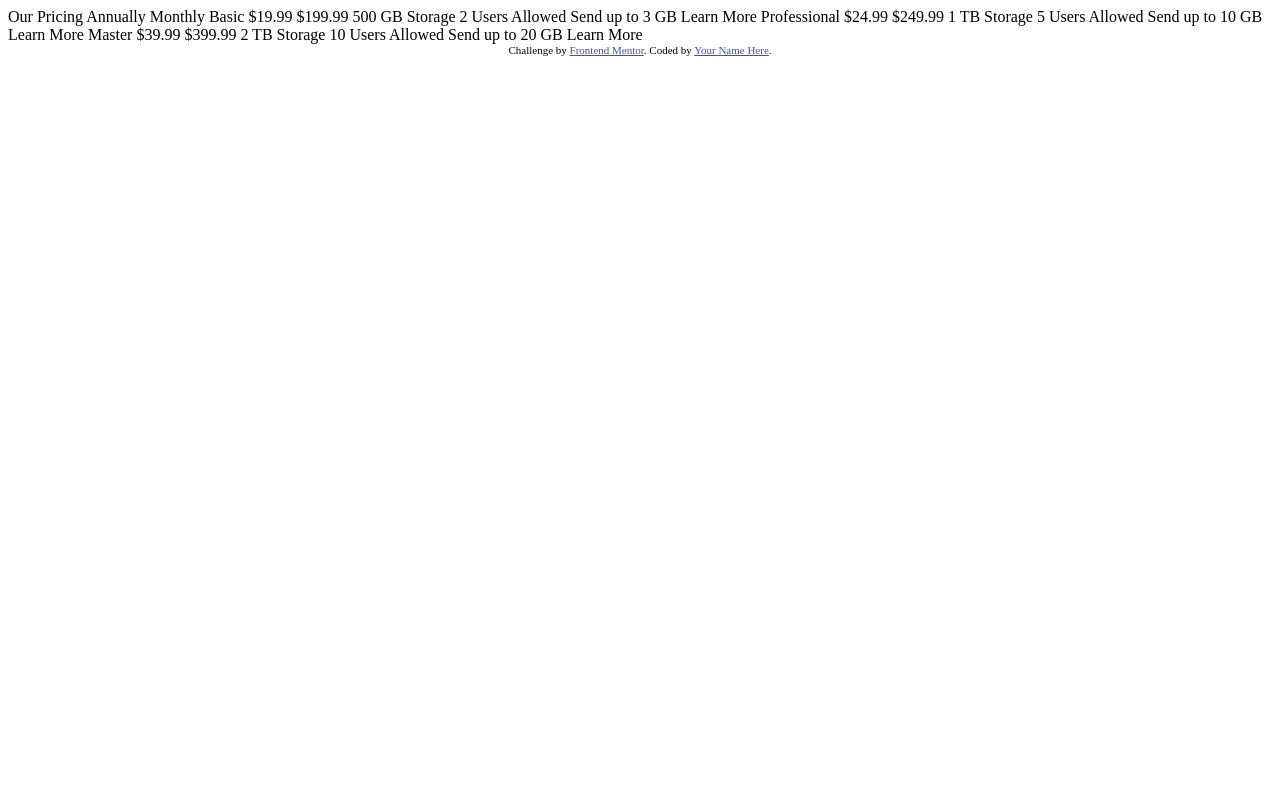
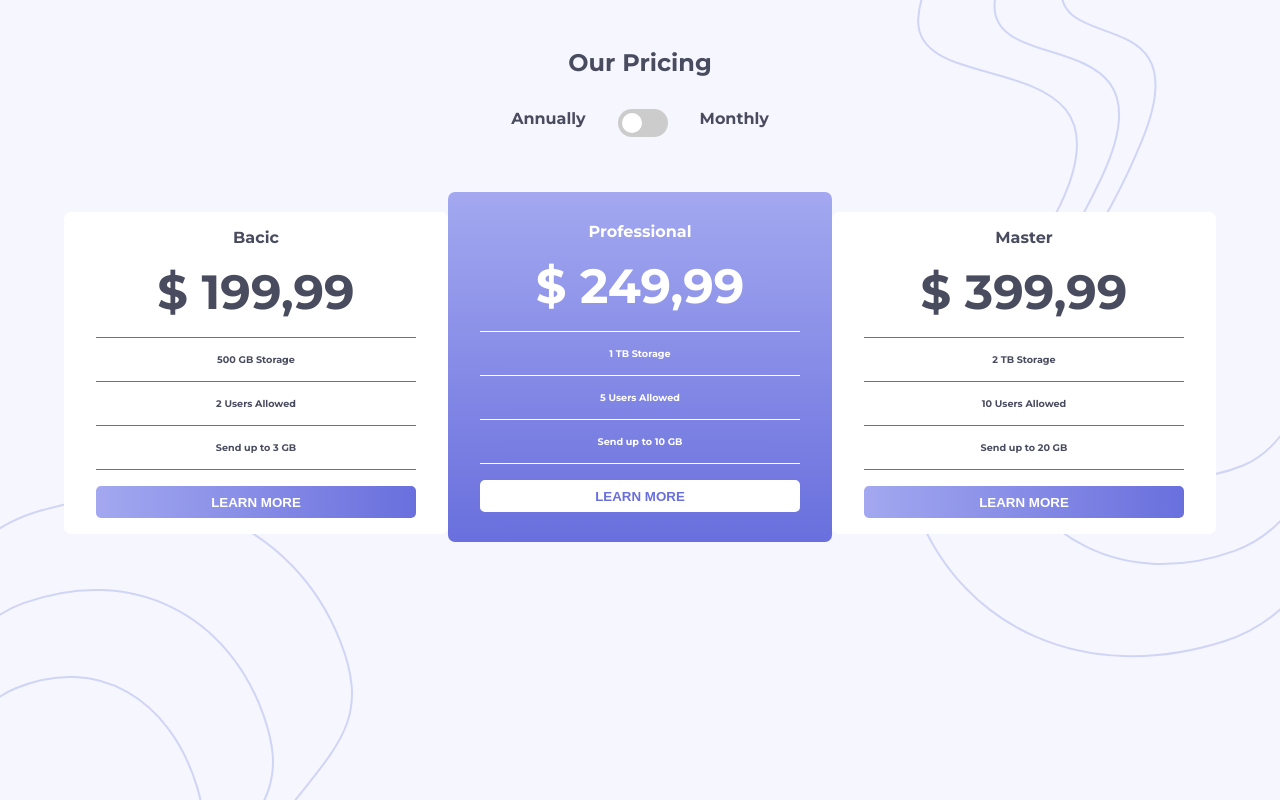
Before and after one commit to adriaan113/pricing-component-with-toggle-master, a plain HTML site: page index.html in a window 1280 px wide. Drawn offline with Linux system fonts and the light colour scheme.

Commit message:
added js functionality

```diff
--- a/index.html
+++ b/index.html
@@ -5,48 +5,66 @@
   <meta name="viewport" content="width=device-width, initial-scale=1.0"> <!-- displays site properly based on user's device -->
 
   <link rel="icon" type="image/png" sizes="32x32" href="./images/favicon-32x32.png">
+  <link href="https://fonts.googleapis.com/css2?family=Montserrat:wght@700&display=swap" rel="stylesheet">
+  <link rel="stylesheet" href="css/styles.min.css">
 
   <title>Frontend Mentor | [Challenge Name Here]</title>
 
-  <!-- Feel free to remove these styles or customise in your own stylesheet 👍 -->
-  <style>
-    .attribution { font-size: 11px; text-align: center; }
-    .attribution a { color: hsl(228, 45%, 44%); }
-  </style>
 </head>
 <body>
 
-  Our Pricing
-  Annually
-  Monthly
+  <header>
+    <h3>Our Pricing</h3>
+    <div>
+      <p>Annually</p>
+      <label class="switch">
+        <input type="checkbox">
+        <span class="slider round"></span>
+      </label>
+      <p>Monthly</p>
+    </div>
+  </header>
 
-  Basic
-  &dollar;19.99
-  &dollar;199.99
-  500 GB Storage
-  2 Users Allowed
-  Send up to 3 GB
-  Learn More
+  <main>
+    <section>
+      <p>Bacic</p>
+      <h1 class="monthly">$ 19,99</h1>
+      <h1 class="yearly">$ 199,99</h1>
+      <ul>
+        <li>500 GB Storage</li>
+        <li>2 Users Allowed</li>
+        <li>Send up to 3 GB</li>
+      </ul>
+      <button>Learn More</button>
+    </section>
 
-  Professional
-  &dollar;24.99
-  &dollar;249.99
-  1 TB Storage
-  5 Users Allowed
-  Send up to 10 GB
-  Learn More
+    <section>
+      <p>Professional</p>
+      <h1 class="monthly">$ 24,99</h1>
+      <h1 class="yearly">$ 249,99</h1>
+      <ul>
+        <li>1 TB Storage</li>
+        <li>5 Users Allowed</li>
+        <li>Send up to 10 GB</li>
+      </ul>
+      <button>Learn More</button>
+    </section>
 
-  Master
-  &dollar;39.99
-  &dollar;399.99
-  2 TB Storage
-  10 Users Allowed
-  Send up to 20 GB
-  Learn More
+    <section>
+      <p>Master</p>
+      <h1 class="monthly">$ 39,99</h1>
+      <h1 class="yearly">$ 399,99</h1>
+      <ul>
+        <li>2 TB Storage</li>
+        <li>10 Users Allowed</li>
+        <li>Send up to 20 GB</li>
+      </ul>
+      <button>Learn More</button>
+    </section>
 
-  <div class="attribution">
-    Challenge by <a href="https://www.frontendmentor.io?ref=challenge" target="_blank">Frontend Mentor</a>.
-    Coded by <a href="#">Your Name Here</a>.
-  </div>
+  </main>
+
+
+<script src="js/app.js"></script>
 </body>
 </html>
--- /dev/null
+++ b/js/app.js
@@ -0,0 +1,23 @@
+
+const monthly = document.querySelectorAll('.monthly');
+const yearly = document.querySelectorAll('.yearly');
+const priceSwitch = document.querySelector('input[type=checkbox]');
+
+function MonthOrYear(){
+    for(let i=0;i<monthly.length;i++){
+        if(priceSwitch.checked){
+            //console.log(true);
+            yearly[i].style.display = 'none';
+            monthly[i].style.display = 'block';
+
+        }else{
+            //console.log(false);
+            yearly[i].style.display = 'block';
+            monthly[i].style.display = 'none';
+        }
+    }
+}
+
+priceSwitch.addEventListener('click',()=>{
+    MonthOrYear();
+});
--- /dev/null
+++ b/scss/styles.scss
@@ -0,0 +1,252 @@
+//********VARIABLES********//
+
+//colors
+
+//primary(should be a linear gradient)
+$primary-color-1: hsl(236, 72%, 79%);
+$primary-color-2: hsl(237, 63%, 64%);
+
+//neutral colors
+$very-light: hsl(240, 78%, 98%);
+$light: hsl(234, 14%, 74%);
+$medium: hsl(233, 13%, 49%);
+$dark: hsl(232, 13%, 33%);
+
+
+//********MOBILE VIEW @375PX********//
+
+*{
+    margin: 0;
+    padding: 0;
+    box-sizing: border-box;
+}
+
+// html{
+//     height: 100vh;
+// }
+
+body{
+    width: 100%;
+    //height: 100vh;
+    font-family: 'Montserrat', sans-serif;
+    background-image: url('../images/bg-top.svg'), url('../images/bg-bottom.svg');
+    background-color: $very-light;
+    background-position: right top, left bottom;
+    background-repeat: no-repeat, no-repeat;
+    background-attachment: fixed;
+    header{
+        margin: 2rem auto;
+        display: flex;
+        flex-flow: nowrap column;
+        align-items: center;
+        color: $dark;
+        max-width: 1500px;
+        h3{
+            font-size: 1.5rem;
+            margin: 1rem 0 2rem;
+        }
+        div{
+            display: flex;
+            justify-content: center;
+            width: 100%;
+            p{
+                margin: 0 2rem;
+            }
+        }
+    }
+    main{
+        display: flex;
+        flex-flow: wrap column;
+        margin: 2rem auto;
+        width: 90%;
+        max-width: 1500px;
+        //height: 100vh;
+        section{
+            align-content: center;
+            justify-content: center;
+            display: flex;
+            align-items: center;
+            flex-flow: nowrap column;
+            margin: .7rem auto;
+            padding: 1rem 2rem;
+            border-radius: 7px;
+            //min-width: 244px;
+            max-width: 650px;
+            width: 80%;
+            h1{
+                font-size: 3rem;
+                margin: .5rem 0;
+            }
+            .monthly{
+                display: none;
+            }
+            ul{
+                list-style: none;
+                padding: none;
+                width: 100%;
+                li{
+                    //margin: 1rem 0;
+                    text-align: center;
+                    font-size: .6rem;
+                    font-weight: lighter;
+                    color: $dark;
+                    border-top: 1px solid white;
+                    padding: 1rem 0;
+                    &:nth-child(3){
+                        border-bottom: 1px solid $medium;
+                    }
+                }
+            }
+            button{
+                width: 100%;
+                margin: 1rem auto 0;
+                height: 2rem;
+                border: none;
+                border-radius: 5px;
+                text-transform: uppercase;
+                font-weight: bold;
+                color: white;
+                background-image: linear-gradient(to right, $primary-color-1, $primary-color-2);
+                outline: none;
+                &:hover{
+                    background-color: white;
+                    background-image: none;
+                    border: 1px solid $primary-color-2;
+                    color: $primary-color-2;
+                    cursor: pointer;
+                }
+            }
+            &:nth-child(2n+1){
+                background-color: white;
+                color: $dark;
+                ul{
+                    li{
+                        border-top: 1px solid $medium;
+                    }
+                }
+            }
+            &:nth-child(2){
+                background-image: linear-gradient($primary-color-1, $primary-color-2);
+                color: white;
+                ul{
+                    li{
+                        color: white;
+                        &:nth-child(3){
+                            border-bottom: 1px solid white;
+                        }
+                    }
+                }
+                button{
+                    background-image: none;
+                    background-color: white;
+                    color: $primary-color-2;
+                    &:hover{
+                        background-color: transparent;
+                        border: 1px solid white;
+                        color: white;
+                        cursor: pointer;
+                    }
+                }
+            }
+        }
+    }
+}
+
+
+//CHECKBOX SLIDER
+
+/* The switch - the box around the slider */
+.switch {
+    position: relative;
+    display: inline-block;
+    width: 50px;
+    height: 28px;
+  }
+
+  /* Hide default HTML checkbox */
+  .switch input {
+    opacity: 0;
+    width: 0;
+    height: 0;
+  }
+
+  /* The slider */
+  .slider {
+    position: absolute;
+    cursor: pointer;
+    top: 0;
+    left: 0;
+    right: 0;
+    bottom: 0;
+    background-color: #ccc;
+    -webkit-transition: .4s;
+    transition: .4s;
+  }
+
+  .slider:before {
+    position: absolute;
+    content: "";
+    height: 20px;
+    width: 20px;
+    left: 4px;
+    bottom: 4px;
+    background-color: white;
+    -webkit-transition: .4s;
+    transition: .4s;
+  }
+
+  input:checked + .slider {
+    background-image: linear-gradient(to right, $primary-color-1, $primary-color-2);
+  }
+
+  input:focus + .slider {
+    box-shadow: 0 0 1px $primary-color-2;
+  }
+
+  input:checked + .slider:before {
+    -webkit-transform: translateX(22px);
+    -ms-transform: translateX(22px);
+    transform: translateX(22px);
+  }
+
+  /* Rounded sliders */
+  .slider.round {
+    border-radius: 34px;
+  }
+
+  .slider.round:before {
+    border-radius: 50%;
+  }
+
+
+
+//********DESKTOP VIEW @1440PX********//
+
+@media screen and (min-width: 860px ){
+    body{
+        header{
+            margin: 2rem auto 4rem;
+        }
+        main{
+            flex-flow: nowrap row;
+            position: relative;
+            //align-items: center;
+            section{
+                position: absolute;
+                width: 33.33333%;
+                &:nth-child(2){
+                    left: 33.3333%;
+                    top: -20px;
+                    height: 350px;
+                }
+                &:nth-child(3){
+                    left: 66.66666%;
+                }
+                h1{
+                    margin: 1rem 0;
+                }
+            }
+        }
+    }
+
+}
```
Also changed, not shown: css/styles.min.css (added), 1 other file.
